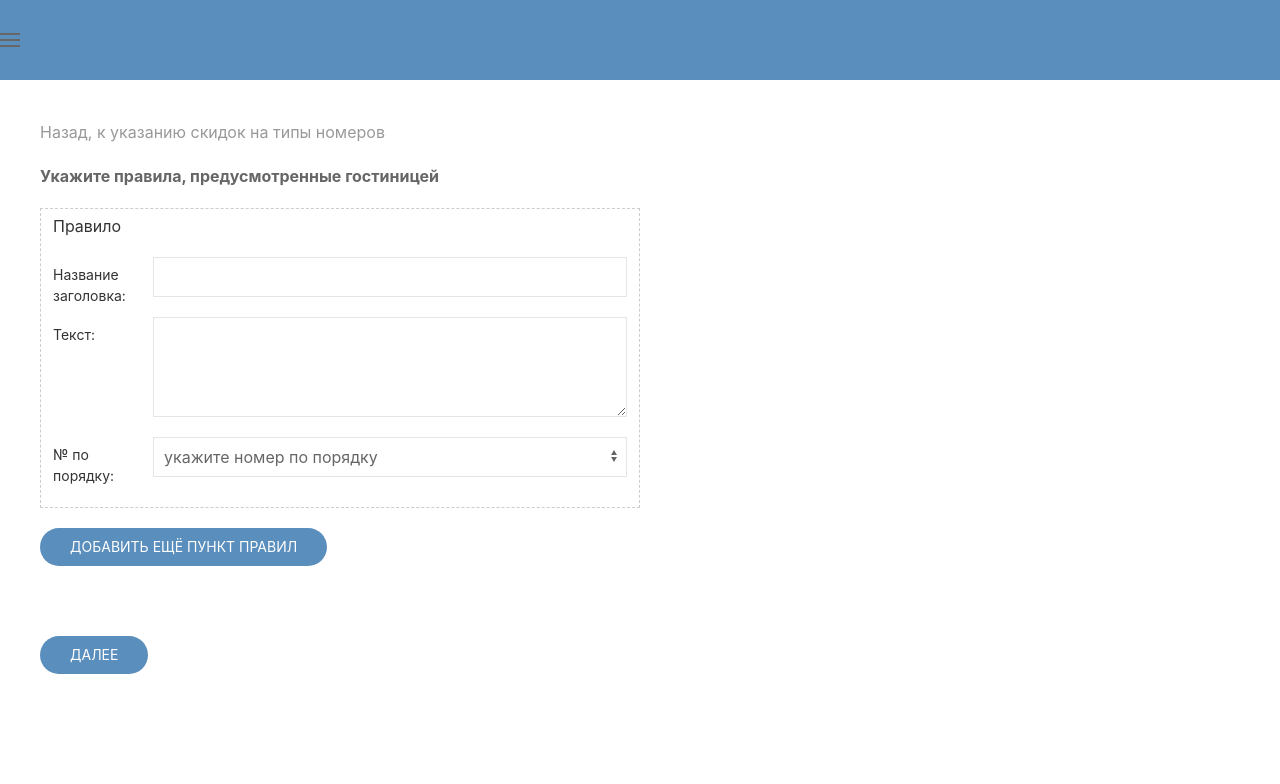
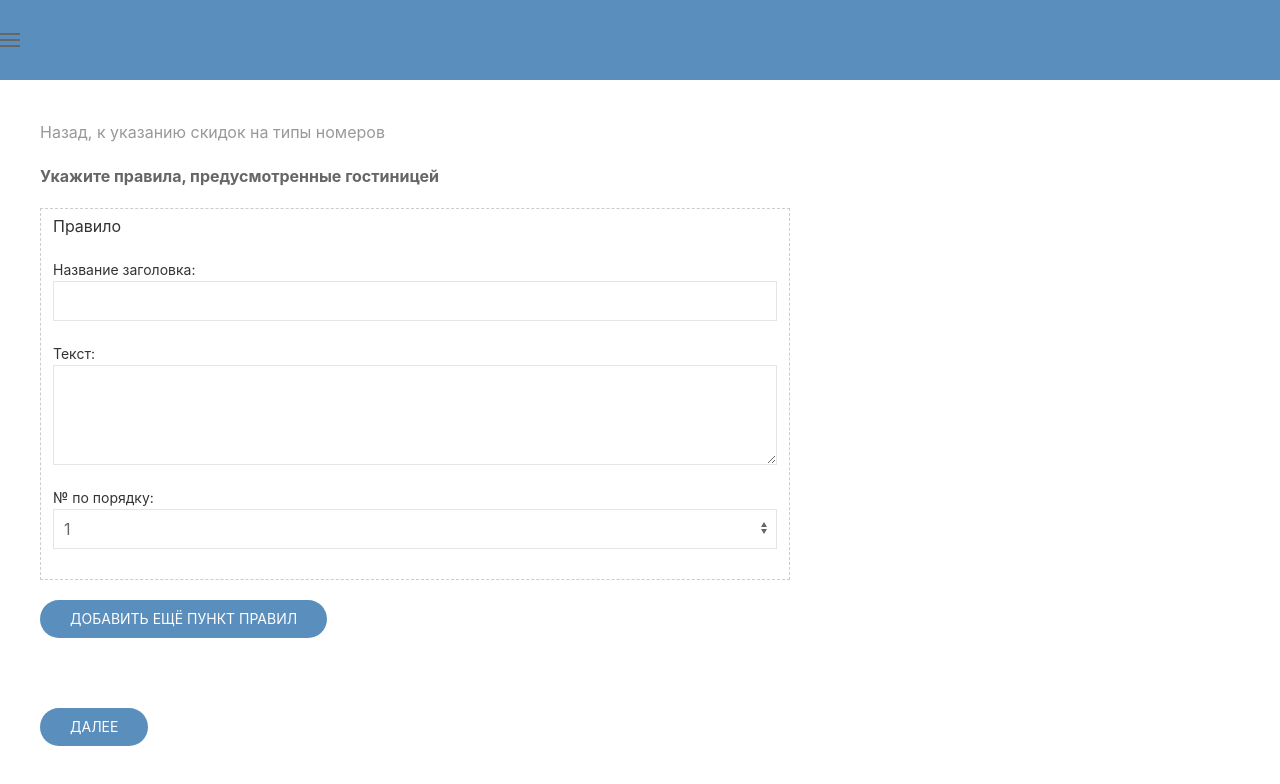
Before and after one commit to GregorySysoev/diplom, a React (Create React App) app: page /rule in a window 1280 px wide. Shown: the top 784 px of the page. Built offline with nearby package versions, Linux system fonts and the light colour scheme.

Commit message:
[hotel-rule] Дать дефолтное значение порядковому номеру, выводить опции в зависимости от количества правил

```diff
--- a/src/components/Rule/Rule.js
+++ b/src/components/Rule/Rule.js
@@ -1,6 +1,5 @@
 import React, { Component } from 'react'
 import Button from "../Button"
-import Header from '../Header'
 
 export default class Bed extends Component {
     constructor(props) {
@@ -55,12 +54,12 @@ export default class Bed extends Component {
             <div>
                 <div className="uk-container uk-margin-top uk-margin-bottom">
                     <div className="uk-margin-top uk-margin-bottom">
-                        <a className="uk-link-muted" href="/service/new">Назад, к указанию скидок на типы номеров</a>
+                        <a className="uk-link-muted" href="/discount">Назад, к указанию скидок на типы номеров</a>
                     </div>
                     <div>
                         <p className="uk-text-bold">Укажите правила, предусмотренные гостиницей</p>
                     </div>
-                    <form className="uk-form-horizontal uk-child-width-1-1 uk-child-width-1-2@s">
+                    <form className="uk-width-2xlarge uk-margin">
                         {this.state.timeRanges.map(range =>
                             <div key={range.id}>
                                 <fieldset style={{ border: '1px dashed #ccc' }}>
@@ -104,10 +103,11 @@ export default class Bed extends Component {
                                             <select className="uk-select"
                                                 id="service-category"
                                                 name="category"
-                                                onChange={this.handleChange}>
-                                                <option disabled selected hidden value="">укажите номер по порядку</option>
-                                                <option value="0">1</option>
-                                                <option value="1">2</option>
+                                                onChange={this.handleChange}
+                                                defaultValue={range.id}>
+                                                {this.state.timeRanges.map(r => (
+                                                    <option key={r.id} value={r.id}>{r.id}</option>
+                                                ))}
                                             </select>
                                         </div>
                                     </div>
```
